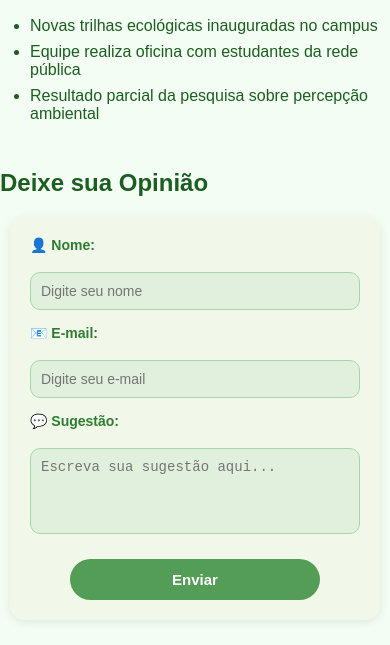
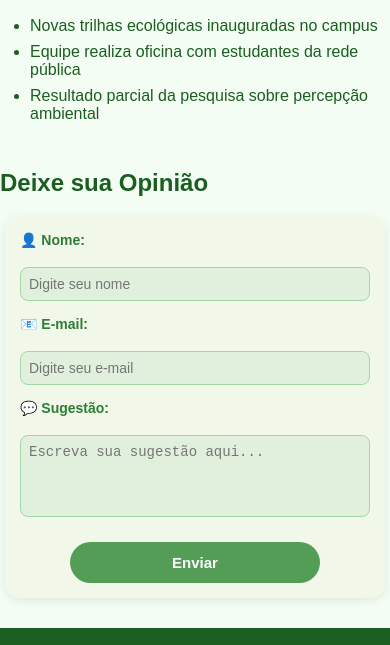
Before and after one commit to leles231/Site1, a plain HTML site: page index.html in a window 390 px wide. Shown: the part 1757-2402 px from the top of the page. Drawn offline with Linux system fonts and the light colour scheme.

Commit message:
Update style.css

```diff
--- a/style.css
+++ b/style.css
@@ -22,11 +22,11 @@ main {
   position: fixed;
   left: 0;
   top: 0;
-  width: 70%;
+  width: 80%;
   height: 100%;
   background-color: #2e7d32;
   color: white;
-  padding: 20px;
+  padding: 16px;
   display: none;
   flex-direction: column;
   z-index: 1000;
@@ -207,9 +207,9 @@ footer {
 /* FORMULÁRIO DE OPINIÃO MODERNO */
 .formulario {
   background-color: rgba(241, 248, 233, 0.95);
-  padding: 20px;
+  padding: 15px;
   border-radius: 15px;
-  margin: 20px 10px;
+  margin: 15px 5px;
   box-shadow: 0 2px 10px rgba(0, 50, 0, 0.1);
   display: flex;
   flex-direction: column;
@@ -227,8 +227,8 @@ footer {
 .formulario textarea {
   background-color: rgba(200, 230, 201, 0.4);
   border: 1px solid #a5d6a7;
-  border-radius: 10px;
-  padding: 10px;
+  border-radius: 8px;
+  padding: 8px;
   font-size: 14px;
   color: #1b5e20;
   resize: none;
```
